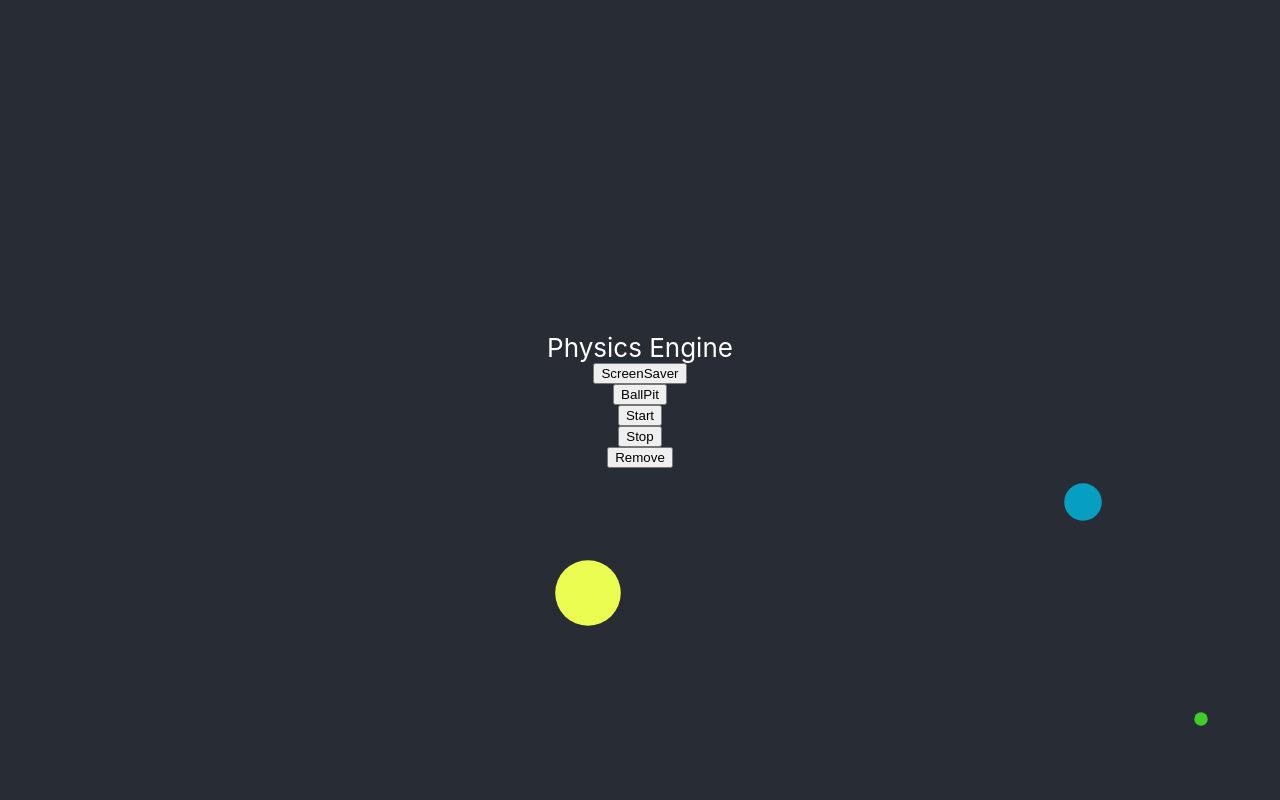
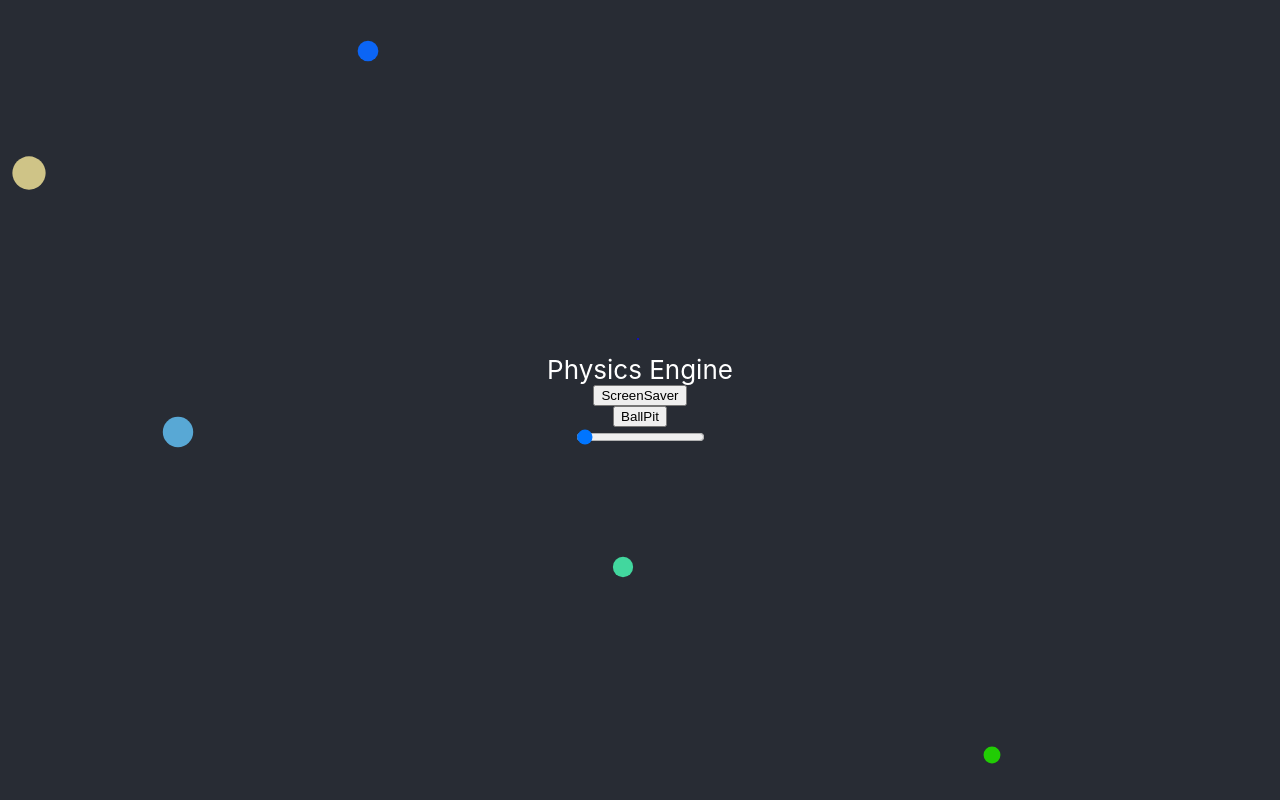
Before and after one commit to rtseuztz/physics-sim, a React (Create React App) app: page / in a window 1280 px wide. Built offline with nearby package versions, Linux system fonts and the light colour scheme.

Commit message:
Made the mouse have an effect

```diff
--- a/src/components/BallPit.tsx
+++ b/src/components/BallPit.tsx
@@ -1,15 +1,23 @@
-import { useEffect, useRef } from "react";
+import { useEffect, useMemo, useRef, useState } from "react";
 import Ball from '../physics/Ball'
 
 class BallPitObj {
     readonly balls: Ball[] = [];
-    protected ballLength: number
+    public ballLength: number
     done: boolean = true;
     constructor(eleArr: HTMLElement[]) {
         eleArr.forEach((ele) => {
+
             this.balls.push(new Ball(ele, 30 * Math.random() + 5))
         })
+        //set the first ball's mass (cursor) to 1 using the setmass function
+        this.balls[0].setMass(1)
+        this.balls[0].setVelocity(5000, 5000)
         this.ballLength = eleArr.length;
+        //track mouse position
+        window.addEventListener('mousemove', (e) => {
+            this.balls[0].move(e.clientX, e.clientY)
+        })
     }
     public startAnimation() {
 
@@ -19,8 +27,13 @@ class BallPitObj {
         }
     }
     protected animate = (timeStamp: number) => {
+        let first = true;
         this.balls.forEach((ball) => {
-            ball.groupAnimate(timeStamp)
+            if (first) {
+                first = false;
+                this.balls[0].setVelocity(5000, 5000)
+            } else
+                ball.groupAnimate(timeStamp)
         })
         for (var i = 0; i < this.ballLength - 1; i++) {
             for (var j = i + 1; j < this.ballLength; j++) {
@@ -62,8 +75,8 @@ class BallPitObj {
             window.requestAnimationFrame(this.animate);
         }
     }
-    public addBall(ele: HTMLElement): void {
-        this.balls.push(new Ball(ele, 30 * Math.random() + 5))
+    public addBall(ele: JSX.Element): void {
+        this.balls.push(new Ball(ele as unknown as HTMLElement, 30 * Math.random() + 5))
         this.ballLength++;
     }
     //remove a random ball and the element
@@ -83,11 +96,15 @@ class BallPitObj {
 }
 
 export default function BallPit(this: any) {
-    var ballNum = 3;
+    //ball num as state
+    const [ballNum, setBallNum] = useState(5);
+
     // https://stackoverflow.com/questions/58325771/how-to-generate-random-hex-string-in-javascript
     //generate random colors
     const ballPitRef = useRef<SVGSVGElement>(null);
     const ballPitObj = useRef<BallPitObj | null>(null);
+    //make eles array of jsx.element a use memo
+    const eles = useMemo<JSX.Element[]>(() => [], [])
     useEffect(() => {
         if (ballPitRef.current) {
             const ballPit = ballPitRef.current;
@@ -101,41 +118,75 @@ export default function BallPit(this: any) {
                 ballPitObj.current.end();
             }
         }
-    }, [])
-    let eles: JSX.Element[] = [];
+    }, [eles])
+    //function to end the previous ballpit and start a new one
+    const startNewBallPit = () => {
+        if (ballPitObj.current) {
+            ballPitObj.current.end();
+        }
+        const ballPit = ballPitRef.current;
+        if (!ballPit) {
+            return;
+        }
+        const ballEles = [...ballPit.children].map((ele) => ele as HTMLElement);
+        ballPitObj.current = new BallPitObj(ballEles);
+        ballPitObj.current.startAnimation();
+    }
     const genRanHex = (size: number): string => [...Array(size)].map(() => Math.floor(Math.random() * 16).toString(16)).join('');
     //generate a circle element
     const genCircle = (): JSX.Element => {
         return <circle className="Ball" cx="50" cy="50" r="50" fill={"#" + genRanHex(6)} />
     }
+    //connect a ball to the mouse with usestate
+
+    eles.push(genCircle())
     for (var i = 0; i < ballNum; i++) {
         eles.push(
             genCircle()
         )
     }
 
+    //event handler for cursor to keep track of mouse. use effect
+    // const [mouseX, setMouseX] = useState<number>(0);
+    // const [mouseY, setMouseY] = useState<number>(0);
+    // useEffect(() => {
+    //     const handleMouseMove = (e: MouseEvent) => {
+    //         setMouseX(e.clientX)
+    //         setMouseY(e.clientY)
+    //     }
+    //     window.addEventListener("mousemove", handleMouseMove)
+    //     return () => {
+    //         window.removeEventListener("mousemove", handleMouseMove)
+    //     }
+    // }, [])
+
+    // when the mouse moves, update the force of the balls
+    // useEffect(() => {
+    //     // if (ballPitObj.current) {
+    //     //     ballPitObj.current.updateForce(mouseX, mouseY)
+    //     // }
+    // }, [mouseX, mouseY])
     return (
         <>
             <svg ref={ballPitRef} style={{ position: "absolute", width: "100%", height: "100%" }} className="BallPit">
                 {eles}
             </svg>
-            <button onClick={() => {
+            <input type="range" min="2" max="200" value={ballNum} onChange={(e) => {
+                setBallNum(parseInt(e.target.value))
                 if (ballPitObj.current) {
-                    ballPitObj.current.startAnimation();
+                    if (ballPitObj.current.ballLength < ballNum) {
+                        for (var i = ballPitObj.current.ballLength; i < ballNum; i++) {
+                            const ball = genCircle()
+                            eles.push(ball)
+                        }
+                    } else if (ballPitObj.current.ballLength > ballNum) {
+                        for (var i = ballPitObj.current.ballLength; i > ballNum; i--) {
+                            eles.pop();
+                        }
+                    }
+                    startNewBallPit()
                 }
-            }}>Start</button>
-            <button onClick={() => {
-                if (ballPitObj.current) {
-                    ballPitObj.current.end();
-                }
-            }}>Stop</button>
-
-            <button onClick={() => {
-                if (ballPitObj.current) {
-                    ballPitObj.current.removeBall();
-                }
-            }}>Remove</button>
-
+            }} />
         </>
     )
 }
--- a/src/index.css
+++ b/src/index.css
@@ -26,12 +26,15 @@ code {
 .ScreenSaver.green {
   filter: invert(78%) sepia(52%) saturate(4308%) hue-rotate(83deg) brightness(106%) contrast(115%);
 }
-
+#BallContainer {
+  width: 100%;
+  height: 100%;
+}
 .Ball {
   position: absolute;
   overflow: visible;
 }
-button {
+button, input {
   z-index: 1;
 }
 ul {
--- a/src/physics/Ball.ts
+++ b/src/physics/Ball.ts
@@ -25,10 +25,19 @@ export default class Ball extends physicsObj {
         this.x = x
         this.element.setAttribute("cx", Math.round(x) + "")
     }
+    public setMass(mass: number): void {
+        this.mass = mass;
+        this.radius = mass;
+        this.element.setAttribute("r", "" + mass)
+    }
     get diameter() { return this.radius * 2 }
     protected setY(y: number) {
         this.y = y
         this.element.setAttribute("cy", Math.round(y) + "")
+    }
+    public move(x: number, y: number) {
+        this.setX(x)
+        this.setY(y)
     }
     public intersects(ball: Ball) {
         return Math.sqrt(Math.pow(this.x - ball.x, 2) + Math.pow(this.y - ball.y, 2)) < this.radius + ball.radius;// + (this.colliding || ball.colliding ? 0 : 10);
@@ -57,6 +66,4 @@ export default class Ball extends physicsObj {
         return super.bottomBoundaryHit(-this.radius)
     }
 
-    //get a random apartment url from apartments.com
-
 }
--- a/src/physics/PhysicsObj.ts
+++ b/src/physics/PhysicsObj.ts
@@ -24,8 +24,8 @@ export default class physicsObj {
     protected previousTimeStamp: number = 0;
     protected done: boolean = false;
     protected isColliding: boolean = false;
-    public readonly mass: number;
-    readonly defaultForceY: number = 20;
+    mass: number;
+    readonly defaultForceY: number = 500; //gravity
     readonly defaultForceX: number = 0;
     readonly dampeningMultiplier = .7
     constructor({ element, x, y, vx, vy, fx, fy, mass }: PhysicsParams) {
@@ -62,6 +62,9 @@ export default class physicsObj {
     public setForce = (fx: number, fy: number): void => {
         this.Fx = fx + this.defaultForceX;
         this.Fy = fy + this.defaultForceY;
+    }
+    public setMass(mass: number): void {
+        this.mass = mass;
     }
     public getVelocity(): number {
         return Math.sqrt(Math.pow(this.Vx, 2) + Math.pow(this.Vy, 2))
@@ -106,7 +109,6 @@ export default class physicsObj {
                 this.collide()
             }
             this.dx(x)
-            console.log(this.Ay)
             this.Vx += this.Ax * t
             this.Vy += this.Ay * t
         }
```
